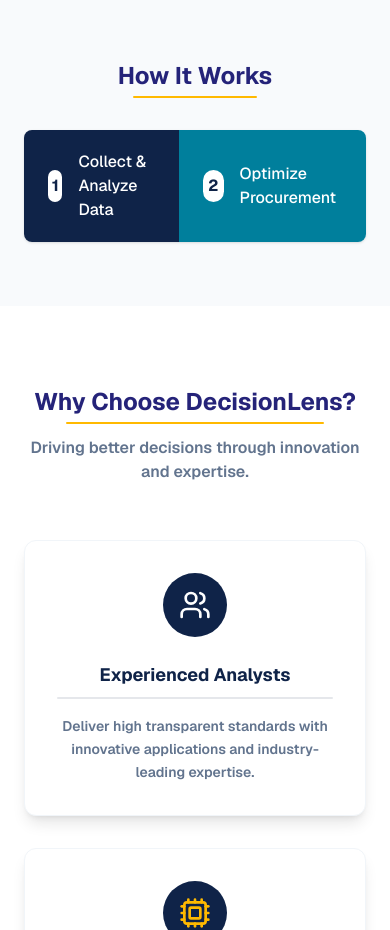
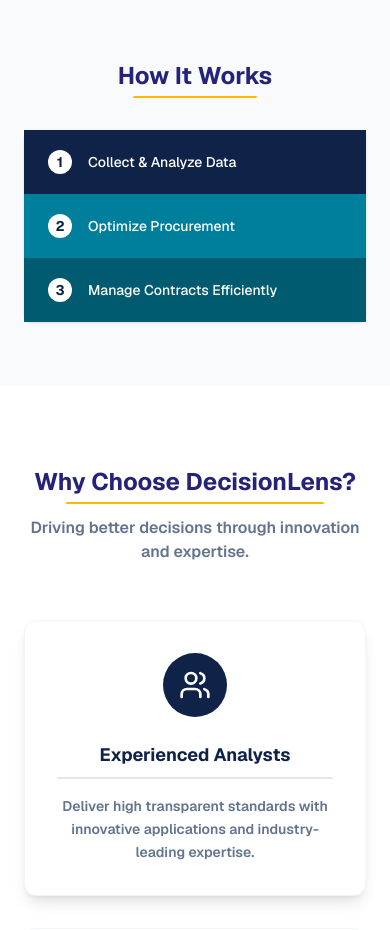
Before and after one commit to Ade-Adex/decisionlens, a Next.js app: page / in a window 390 px wide. Shown: the part 1900-2830 px from the top of the page. Built offline with nearby package versions, Linux system fonts and the light colour scheme.

Commit message:
feat: Updates

```diff
--- a/app/components/HowItWorks.tsx
+++ b/app/components/HowItWorks.tsx
@@ -13,13 +13,15 @@ function Step({ n, label, bg, last = false }: StepProps) {
     <div
       className={`${bg} flex-1 py-5 px-6 flex items-center gap-4 text-white relative`}
     >
-      <div className="w-8 h-8 rounded-full bg-white text-[#0f2348] flex items-center justify-center font-bold">
+      <div className="w-6 h-6 md:w-8 md:h-8 rounded-full bg-white text-[#0f2348] flex items-center justify-center font-bold text-sm md:text-base">
         {n}
       </div>
-      <span className="font-medium">{label}</span>
 
+      <span className="text-sm md:text-base font-medium">{label}</span>
+
+      {/* Connector — desktop only */}
       {!last && (
-        <div className="absolute right-0 top-0 h-full w-6 translate-x-1/2">
+        <div className="hidden md:block absolute right-0 top-0 h-full w-6 translate-x-1/2">
           <div className="h-full w-full bg-inherit skew-x-[-20deg]" />
         </div>
       )}
@@ -27,13 +29,24 @@ function Step({ n, label, bg, last = false }: StepProps) {
   )
 }
 
+
 export default function HowItWorks() {
   return (
     <section id="process" className="bg-slate-50 py-16">
-      <div className='max-w-7xl mx-auto px-6'>
+      <div className="max-w-7xl mx-auto px-6">
         <SectionHeader title="How It Works" />
 
-      <div className="w-full flex overflow-hidden rounded-lg shadow mt-8">
+        <div
+          className="
+            mt-8
+            flex flex-col
+            md:flex-row
+            rounded-lg
+            shadow
+            overflow-visible
+            md:overflow-hidden
+          "
+        >
           <Step n="1" label="Collect & Analyze Data" bg="bg-[#0f2348]" />
           <Step n="2" label="Optimize Procurement" bg="bg-[#007f9c]" />
           <Step
@@ -43,7 +56,6 @@ export default function HowItWorks() {
             last
           />
         </div>
-
       </div>
     </section>
   )
```
Lines whose indentation alone changed are shown as unchanged.
